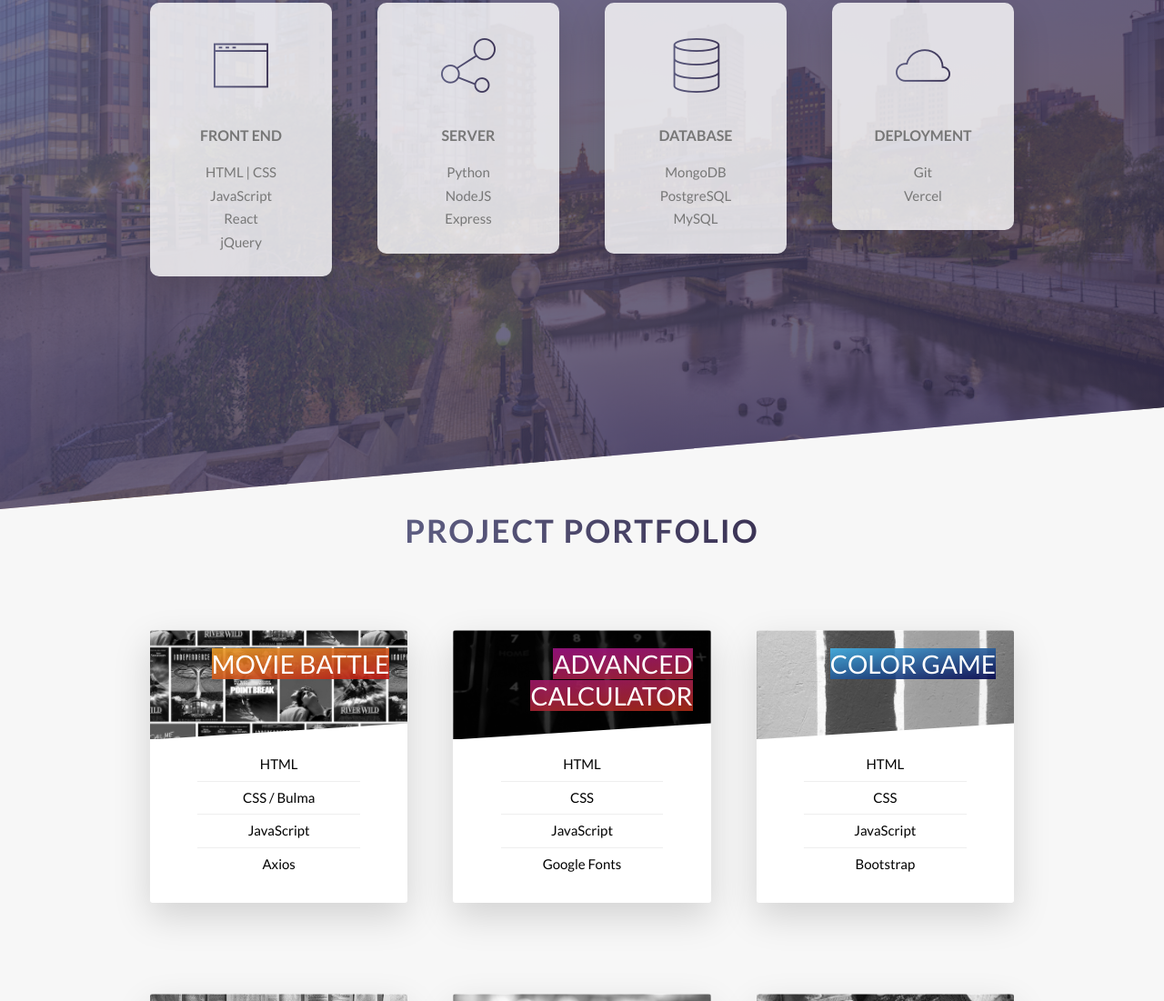
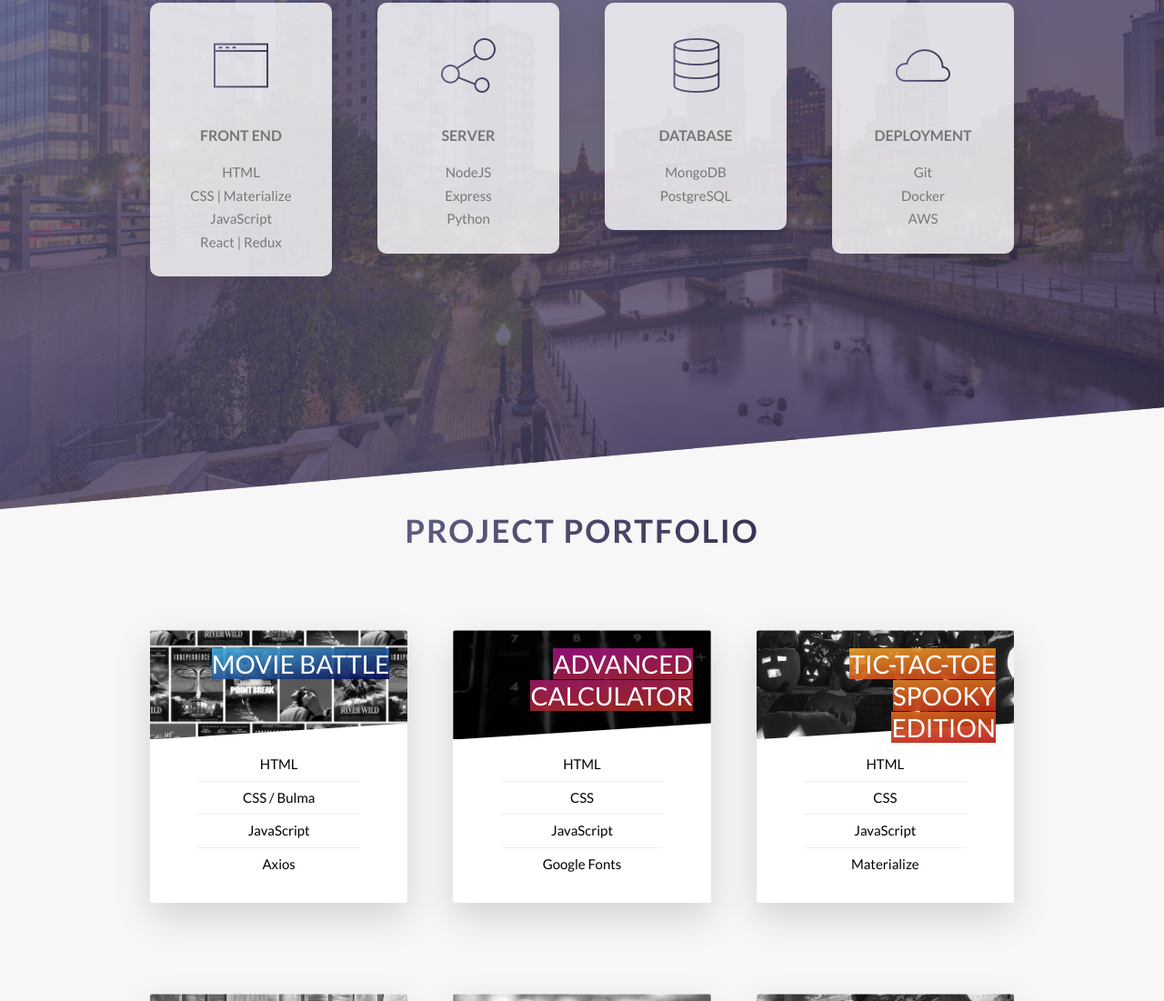
Before and after one commit to nmccooey/portfolio, a website: page index.html in a window 1280 px wide. Shown: the part 1699-2800 px from the top of the page at 91% size. Drawn offline with Linux system fonts and the light colour scheme.

Commit message:
Updated projects and profile image.

```diff
--- a/index.html
+++ b/index.html
@@ -14,7 +14,7 @@
     <body>
         <header class="header">
             <div class="header__logo-box">
-                <img class="header__logo" src="img/logo-pic.png" alt="Logo">
+                <img class="header__logo" src="img/logo-pic.jpeg" alt="Logo">
             </div>
             <div class="header__text-box">
                 <h1 class="heading-primary">
@@ -58,10 +58,10 @@
                             <h3 class="heading-tertiary u-margin-bottom-small">Front End</h3>
                             <p class="feature-box__text">
                                 <ul>
-                                    <li>HTML | CSS</li>
+                                    <li>HTML</li>
+                                    <li>CSS | Materialize</li>
                                     <li>JavaScript</li>
-                                    <li>React</li>
-                                    <li>jQuery</li>
+                                    <li>React | Redux</li>
                                 </ul>
                             </p>
                         </div>
@@ -72,9 +72,9 @@
                             <h3 class="heading-tertiary u-margin-bottom-small">Server</h3>
                             <p class="feature-box__text">
                                 <ul>
-                                    <li>Python</li>
                                     <li>NodeJS</li>
                                     <li>Express</li>
+                                    <li>Python</li>
                                 </ul>
                             </p>
                         </div>
@@ -87,7 +87,6 @@
                                 <ul>
                                     <li>MongoDB</li>
                                     <li>PostgreSQL</li>
-                                    <li>MySQL</li>
                                 </ul>
                             </p>
                         </div>
@@ -99,7 +98,8 @@
                             <p class="feature-box__text">
                                 <ul>
                                     <li>Git</li>
-                                    <li>Vercel</li>
+                                    <li>Docker</li>
+                                    <li>AWS</li>
                                 </ul>
                             </p>
                         </div>
@@ -192,14 +192,14 @@
                                     &nbsp;
                                 </div>
                                 <h4 class="card__heading">
-                                    <span class="card__heading-span--3">Color Game</span>
+                                    <span class="card__heading-span--3">Tic-Tac-Toe Spooky Edition</span>
                                 </h4>
                                 <div class="card__details">
                                     <ul>
                                         <li>HTML</li>
                                         <li>CSS</li>
                                         <li>JavaScript</li>
-                                        <li>Bootstrap</li>
+                                        <li>Materialize</li>
                                     </ul>
                                 </div>
                             </div>
@@ -208,12 +208,12 @@
                                     <div class="card__box">
                                         <div class="card__description">
                                             <p>
-                                                A color guessing game where the user has to pick a value based on RGB.
+                                                Tic-Tac-Toe Halloween version! Select a character and play against the computer or another human player.
                                             </p>
                                         </div>
                                     </div>
-                                    <a href="https://github.com/nmccooey/color-guessing-game" class="btn btn--white u-margin-bottom-small" target="_blank">Source Code</a>
-                                    <a href="https://nmccooey.github.io/color-guessing-game/" class="btn btn--white" target="_blank">Demo</a>
+                                    <a href="https://github.com/nmccooey/tic-tac-toe-spooky-edition" class="btn btn--white u-margin-bottom-small" target="_blank">Source Code</a>
+                                    <a href="https://nmccooey.github.io/tic-tac-toe-spooky-edition/" class="btn btn--white" target="_blank">Demo</a>
                                 </div>
                             </div>
                         </div>
--- a/sass/abstracts/_variables.scss
+++ b/sass/abstracts/_variables.scss
@@ -17,12 +17,12 @@ $color-grey-dark-3: #333333;
 $color-white: #ffffff;
 $color-black: #000000;
 
-$color-card-1-primary: rgb(236, 160, 38);
-$color-card-1-secondary: rgba(185, 19, 19, 0.911);
+$color-card-1-primary: rgb(68, 178, 230);
+$color-card-1-secondary: rgb(5, 4, 77);
 $color-card-2-primary: rgb(156, 18, 131);
 $color-card-2-secondary: rgb(170, 43, 21);
-$color-card-3-primary: rgb(68, 178, 230);
-$color-card-3-secondary: rgb(5, 4, 77);
+$color-card-3-primary: rgb(236, 160, 38);
+$color-card-3-secondary: rgba(185, 19, 19, 0.911);
 $color-card-4-primary: rgb(107, 51, 14);
 $color-card-4-secondary: rgb(151, 143, 28);
 $color-card-5-primary: rgb(57, 107, 42);
--- a/sass/components/_card.scss
+++ b/sass/components/_card.scss
@@ -104,7 +104,7 @@
         }
 
         &--3 {
-            background-image: url(../img/color_guessing.jpg);
+            background-image: url(../img/spook_edition.jpg);
             -webkit-filter: grayscale(1); /* Old WebKit */
             filter: grayscale(1);
         }
```
Also changed, not shown: css/portfolio.css, img/color_guessing.jpg (deleted), img/logo-pic.jpeg (added), img/logo-pic.png (deleted), img/spook_edition.jpg (added).
